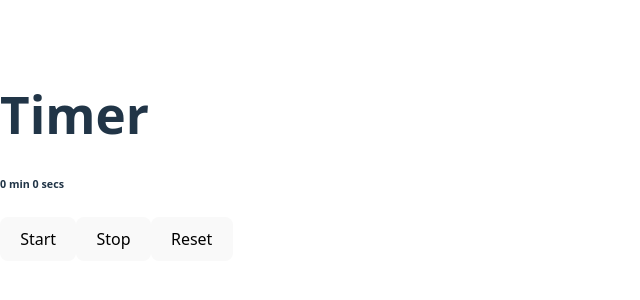
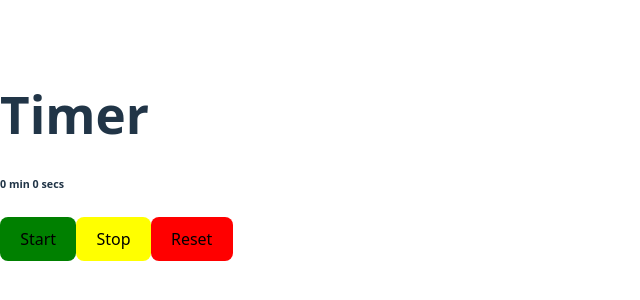
Before and after one commit to DanielRios491/bootcamp-frontend-25, a React (Vite) app: page / in a window 1280 px wide. Shown: the part 244-544 px from the top of the page, without its empty margins (0-640 px from the left). Built offline with nearby package versions, Linux system fonts and the light colour scheme.

Commit message:
details of components added

```diff
--- a/src/App.jsx
+++ b/src/App.jsx
@@ -1,4 +1,5 @@
-import { useEffect, useState } from 'react'
+import { useEffect, useState } from 'react';
+import ButtomAtom from './components/atoms/ButtomAtom';
 import './App.css'
 
 function App() {
@@ -31,9 +32,9 @@ function App() {
     <div>
       <h1>Timer</h1>
       <h6><span>{ countMin }</span> min <span>{ countSec }</span> secs</h6>
-      <button onClick={() => {setStart(true)}}>Start</button>
-      <button onClick={() => {setStart(false)}}>Stop</button>
-      <button onClick={() => {setCountSec(0); setCountMin(0); setStart(false)}}>Reset</button>
+      <ButtomAtom color={"green"} onClick={() => {setStart(true)}}>Start</ButtomAtom>
+      <ButtomAtom color={"yellow"} onClick={() => {setStart(false)}}>Stop</ButtomAtom>
+      <ButtomAtom color={"red"} onClick={() => {setCountSec(0); setCountMin(0); setStart(false)}}>Reset</ButtomAtom>
     </div>
   )
 }
--- a/src/components/atoms/Atoms.css
+++ b/src/components/atoms/Atoms.css
@@ -1,3 +1,15 @@
 .button-atom{
+    color: black;
+}
 
+.button-atom.green{
+    background-color: green;
 }
+
+.button-atom.yellow{
+    background-color: yellow;
+}
+
+.button-atom.red{
+    background-color: red;
+}
--- a/src/components/atoms/ButtomAtom.jsx
+++ b/src/components/atoms/ButtomAtom.jsx
@@ -1,7 +1,9 @@
-export default function ButtomAtom() {
+import "./Atoms.css";
+
+export default function ButtomAtom({color, onClick, children}) {
     return (
-        <button className="button-atom">
-
+        <button className={`button-atom ${color}`} onClick={onClick}>
+            {children}
         </button>
     );
 }
```
